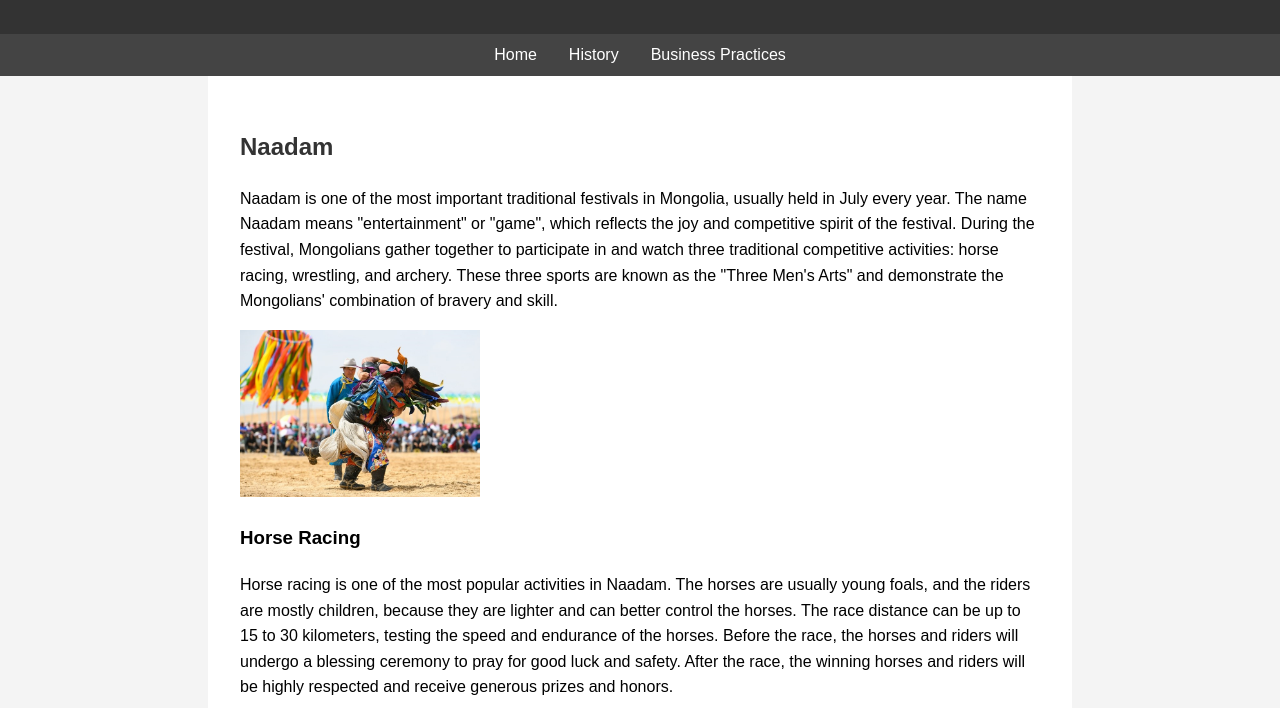
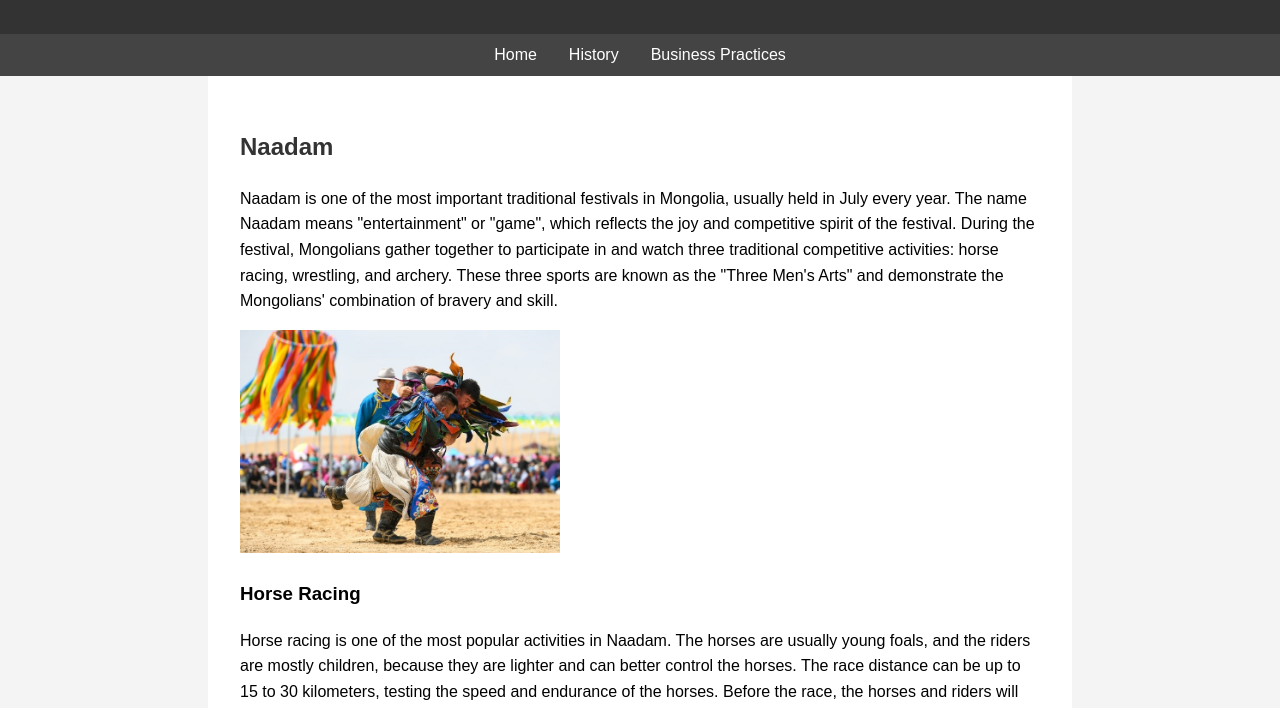
Before and after one commit to foover125/work-in-team, a plain HTML site: page traditions.html in a window 1280 px wide. Shown: the part 92-800 px from the top of the page. Drawn offline with Linux system fonts and the light colour scheme.

Commit message:
Update traditions.html

```diff
--- a/traditions.html
+++ b/traditions.html
@@ -50,7 +50,7 @@
             height: auto;
         }
         .small-img {
-            width: 30%; /* Adjust the percentage as needed */
+            width: 40%; /* Adjust the percentage as needed */
             height: auto;
         }
     </style>
@@ -99,4 +99,7 @@
 
 <footer>
     <p>&copy; 2024 Explore Mongolian Culture</p>
-</footer
+</footer>
+
+</body>
+</html>
```
